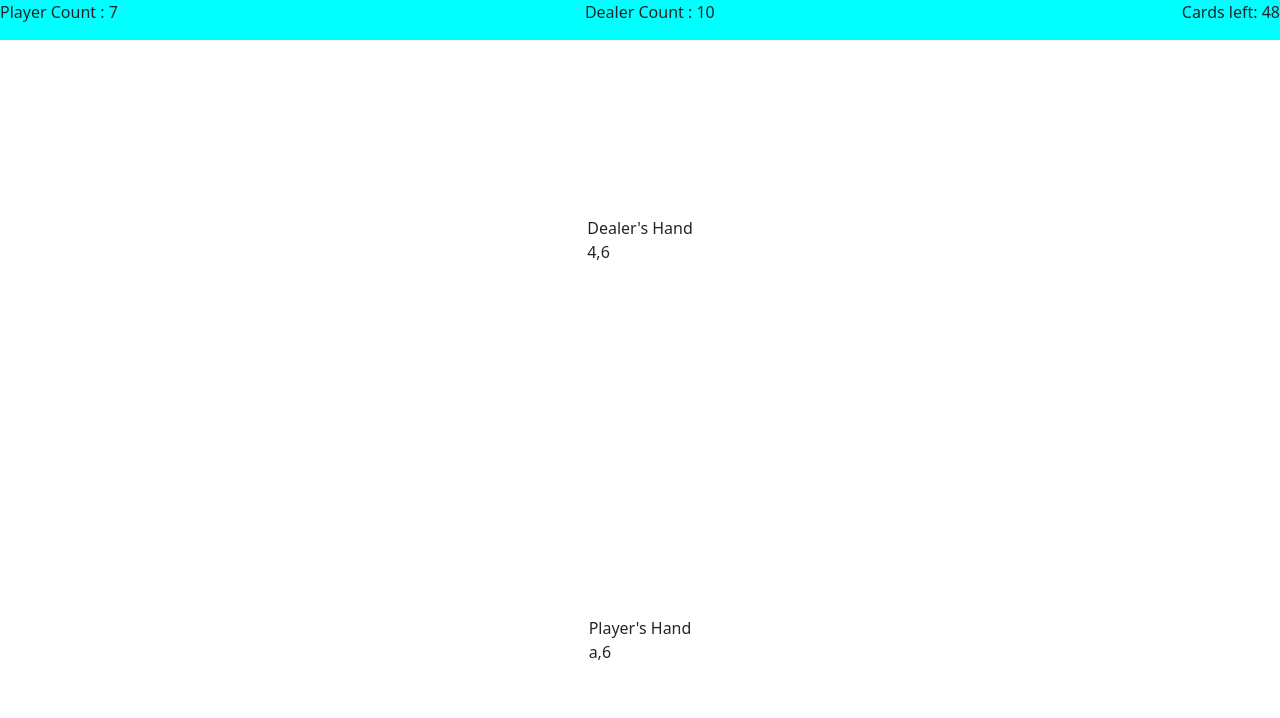
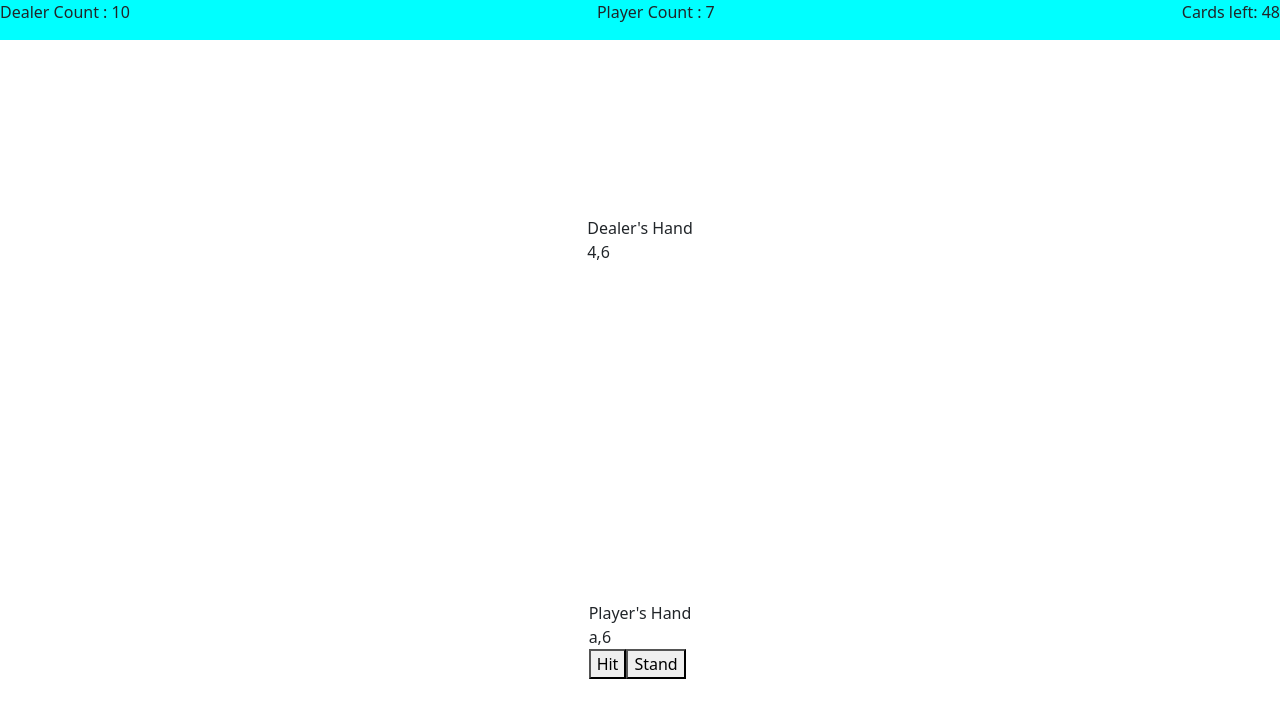
Before and after one commit to kblack-git/blackjack-game, a website with bundled scripts: page index.html in a window 1280 px wide. Built offline with nearby package versions, Linux system fonts and the light colour scheme.

Commit message:
hit & stand buttons

```diff
--- a/blackjack.js
+++ b/blackjack.js
@@ -127,11 +127,17 @@ playerCards.innerHTML=playerHand
 dealerCards.innerHTML=dealerHand
 
 //display # of cards left in deck in header
-deckCardsLeft.innerHTML=('Cards left: '+shuffledDeck.length)
+deckCardsLeft.innerHTML=('Cards left: '+ shuffledDeck.length)
 
 //display current scores of dealer & player in header
-dealerScore.innerHTML=('Player Count : ' + countDealtCards(playerHand))
-playerScore.innerHTML=('Dealer Count : ' + countDealtCards(dealerHand))
+dealerScore.innerHTML=('Dealer Count : ' + countDealtCards(dealerHand))
+playerScore.innerHTML=('Player Count : ' + countDealtCards(playerHand))
 
+//deal player another card when 'hit' button clicked and update page
+function hitCard() {
+    dealCard(1,playerHand)
+    playerCards.innerHTML=playerHand
+    playerScore.innerHTML=('Player Count : ' + countDealtCards(playerHand))
+    deckCardsLeft.innerHTML=('Cards left: '+ shuffledDeck.length)
 
-console.log('count= '+countDealtCards(playerHand))
+}
--- a/index.html
+++ b/index.html
@@ -24,7 +24,8 @@
     <section class="playerHand">
       <div> Player's Hand
         <div>
-          <div class="displayPlayerCards">Cards</div>
+          <div class="displayPlayerCards"></div>
+          <button onclick="hitCard()">Hit</button><button>Stand</button>
         </div>
       </div>
     </section>
```
